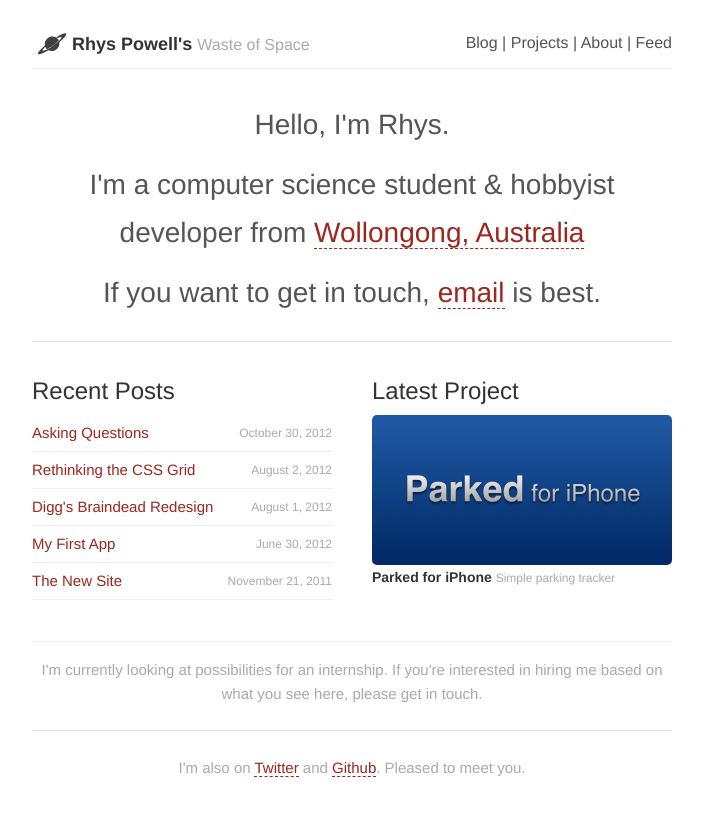
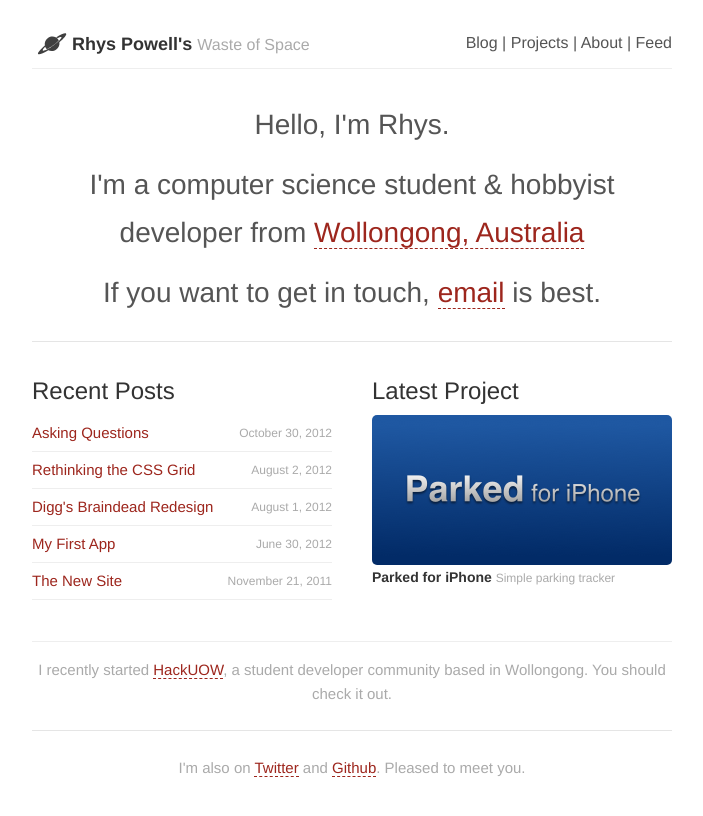
Before and after one commit to rpowelll/rpowelll.github.com, a Jekyll site: the page built from index.html, in a window 1280 px wide. Shown: the top 816 px of the page, without its empty margins (288-991 px from the left). Built offline with Jekyll 4.4.1, drawn with Linux system fonts in a browser that asks for light colours; Markdown is read by kramdown in place of the engine named in the settings; the list of posts is cut into pages by our own code.

Commit message:
Removed internship notice, added HackUOW

```diff
--- a/_layouts/default.html
+++ b/_layouts/default.html
@@ -51,7 +51,7 @@
 
 		<footer>
 			<section class="notice">
-			  <p>I'm currently looking at possibilities for an internship. If you're interested in hiring me based on what you see here, please get in touch.</p>
+			  <p>I recently started <a href="http://hackuow.com/">HackUOW</a>, a student developer community based in Wollongong. You should check it out.</p>
 			</section>
 
 			<hr />
```
